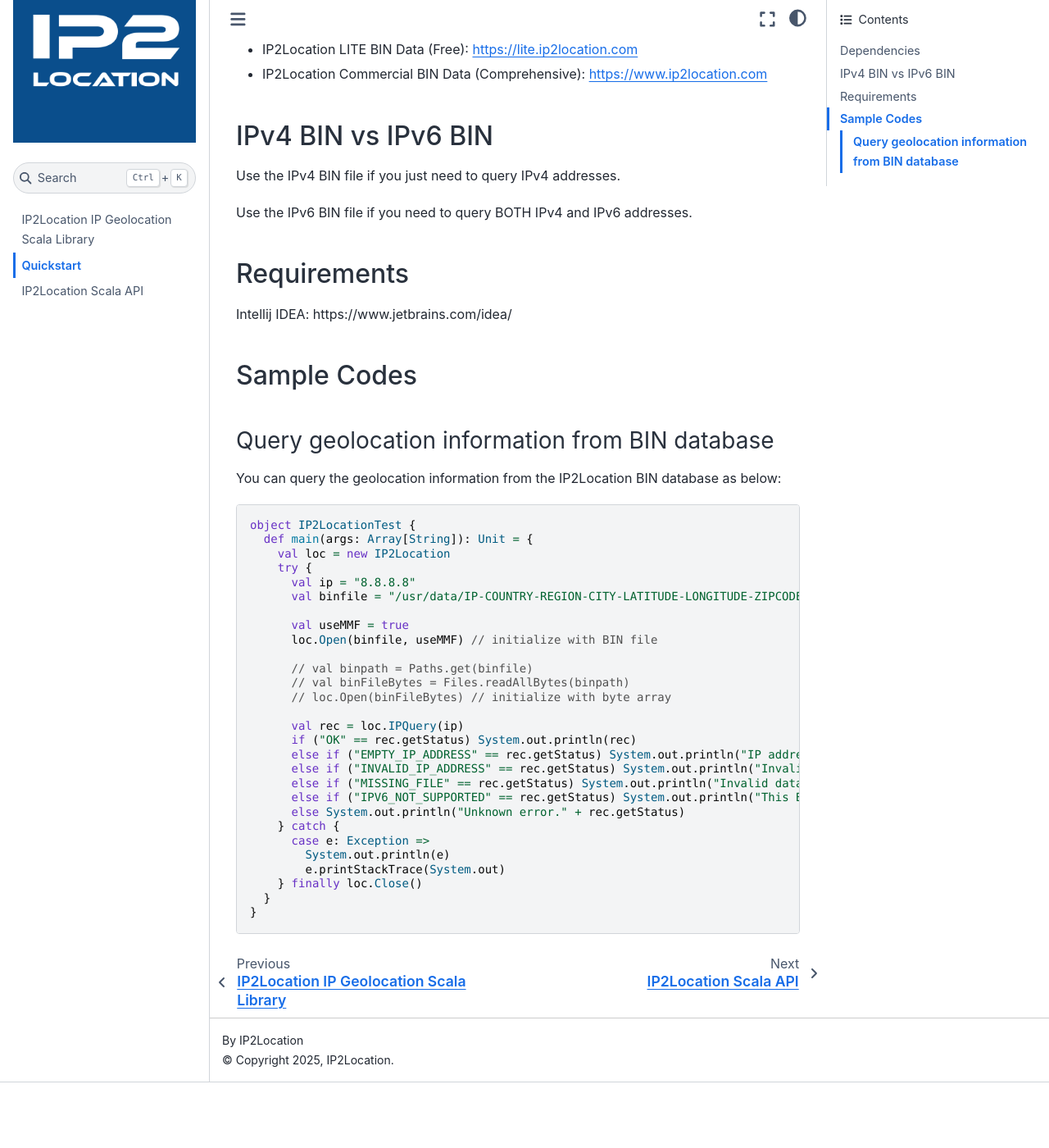
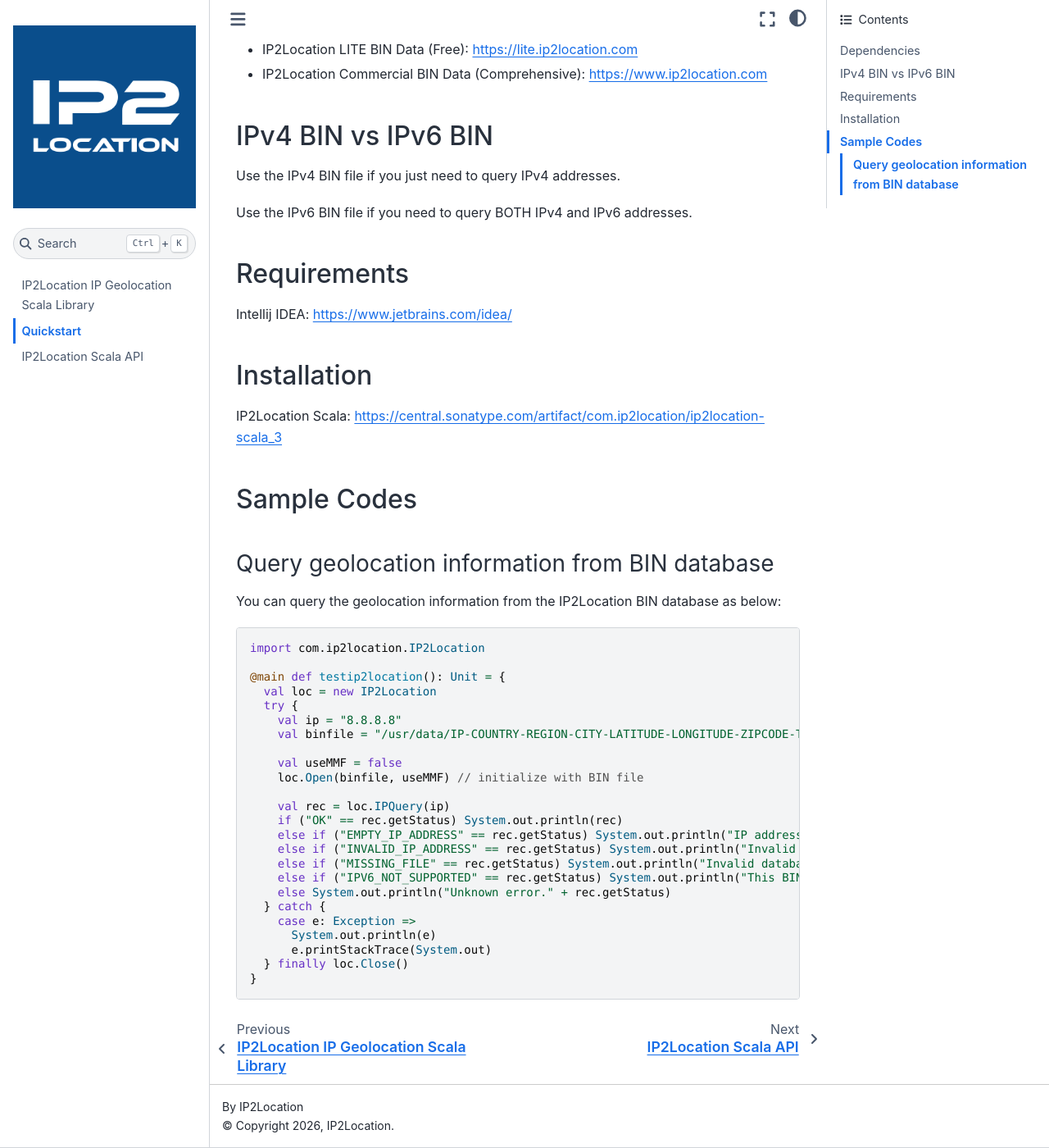
Before and after one commit to ip2location/ip2location-scala, a Sphinx documentation site: the page built from docs/source/quickstart.md, in a window 1280 px wide and 1400 px high, scrolled down 240 px. Shown: the whole window at 82% size. Built offline with Sphinx 7.4.7 and the Sphinx Book theme 1.1.4, drawn with Linux system fonts in a browser that asks for light colours; before the commit the page ends 1560 px from its top, so only the background shows below that.

Commit message:
Modified for publishing

````diff
--- a/docs/source/conf.py
+++ b/docs/source/conf.py
@@ -6,11 +6,11 @@
 # -- Project information
 
 project = 'IP2Location Scala'
-copyright = '2025, IP2Location'
+copyright = '2026, IP2Location'
 author = 'IP2Location'
 
-release = '8.4.0'
-version = '8.4.0'
+release = '8.5.0'
+version = '8.5.0'
 
 # -- General configuration
 
--- a/docs/source/quickstart.md
+++ b/docs/source/quickstart.md
@@ -15,7 +15,10 @@
 Use the IPv6 BIN file if you need to query BOTH IPv4 and IPv6 addresses.
 
 ## Requirements ##
-Intellij IDEA: https://www.jetbrains.com/idea/
+Intellij IDEA: <https://www.jetbrains.com/idea/>
+
+## Installation ##
+IP2Location Scala: <https://central.sonatype.com/artifact/com.ip2location/ip2location-scala_3>
 
 ## Sample Codes
 
@@ -24,32 +27,28 @@
 You can query the geolocation information from the IP2Location BIN database as below:
 
 ```scala
-object IP2LocationTest {
-  def main(args: Array[String]): Unit = {
-    val loc = new IP2Location
-    try {
-      val ip = "8.8.8.8"
-      val binfile = "/usr/data/IP-COUNTRY-REGION-CITY-LATITUDE-LONGITUDE-ZIPCODE-TIMEZONE-ISP-DOMAIN-NETSPEED-AREACODE-WEATHER-MOBILE-ELEVATION-USAGETYPE-ADDRESSTYPE-CATEGORY-DISTRICT-ASN.BIN"
+import com.ip2location.IP2Location
 
-      val useMMF = true
-      loc.Open(binfile, useMMF) // initialize with BIN file
+@main def testip2location(): Unit = {
+  val loc = new IP2Location
+  try {
+    val ip = "8.8.8.8"
+    val binfile = "/usr/data/IP-COUNTRY-REGION-CITY-LATITUDE-LONGITUDE-ZIPCODE-TIMEZONE-ISP-DOMAIN-NETSPEED-AREACODE-WEATHER-MOBILE-ELEVATION-USAGETYPE-ADDRESSTYPE-CATEGORY-DISTRICT-ASN.BIN"
 
-      // val binpath = Paths.get(binfile)
-      // val binFileBytes = Files.readAllBytes(binpath)
-      // loc.Open(binFileBytes) // initialize with byte array
+    val useMMF = false
+    loc.Open(binfile, useMMF) // initialize with BIN file
 
-      val rec = loc.IPQuery(ip)
-      if ("OK" == rec.getStatus) System.out.println(rec)
-      else if ("EMPTY_IP_ADDRESS" == rec.getStatus) System.out.println("IP address cannot be blank.")
-      else if ("INVALID_IP_ADDRESS" == rec.getStatus) System.out.println("Invalid IP address.")
-      else if ("MISSING_FILE" == rec.getStatus) System.out.println("Invalid database path.")
-      else if ("IPV6_NOT_SUPPORTED" == rec.getStatus) System.out.println("This BIN does not contain IPv6 data.")
-      else System.out.println("Unknown error." + rec.getStatus)
-    } catch {
-      case e: Exception =>
-        System.out.println(e)
-        e.printStackTrace(System.out)
-    } finally loc.Close()
-  }
+    val rec = loc.IPQuery(ip)
+    if ("OK" == rec.getStatus) System.out.println(rec)
+    else if ("EMPTY_IP_ADDRESS" == rec.getStatus) System.out.println("IP address cannot be blank.")
+    else if ("INVALID_IP_ADDRESS" == rec.getStatus) System.out.println("Invalid IP address.")
+    else if ("MISSING_FILE" == rec.getStatus) System.out.println("Invalid database path.")
+    else if ("IPV6_NOT_SUPPORTED" == rec.getStatus) System.out.println("This BIN does not contain IPv6 data.")
+    else System.out.println("Unknown error." + rec.getStatus)
+  } catch {
+    case e: Exception =>
+      System.out.println(e)
+      e.printStackTrace(System.out)
+  } finally loc.Close()
 }
 ```
````
Also changed, not shown: README.md (line endings or trailing spaces), 21 other files.
